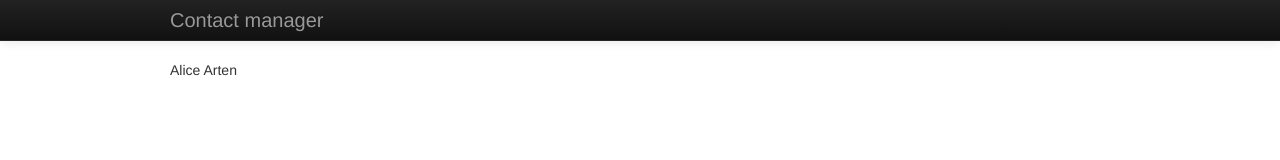
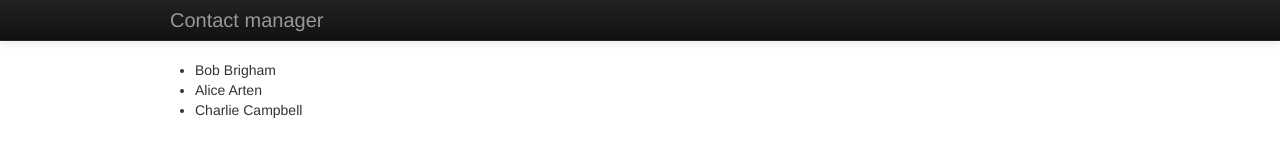
Before and after one commit to tbarmann/marionette-tutorial, a plain HTML site: page app/index.html in a window 1280 px wide. Drawn offline with Linux system fonts and the light colour scheme.

Commit message:
thru page 30: display contacts within an unordered list

```diff
--- a/app/index.html
+++ b/app/index.html
@@ -28,8 +28,8 @@
 	<p>This is text that was rendered by our Marionette app.</p>
 </script>
 
-<script type="text/template" id="contact-template">
-	<p><%- firstName %> <%- lastName %></p>
+<script type="text/template" id="contact-list-item">
+	<%- firstName %> <%- lastName %>
 </script>
 
  <script src="./assets/js/vendor/jquery.js"></script>
@@ -48,16 +48,21 @@
 			phoneNumber: "No phone number"
 		}
 	});
-	ContactManager.ContactView = Marionette.ItemView.extend({
-		template: "#contact-template",
-		events: {
-			"click p" : "alertPhoneNumber"
-		},
-		alertPhoneNumber: function(){
-			alert(this.model.escape("phoneNumber"));
-		}
+	ContactManager.ContactItemView = Marionette.ItemView.extend({
+		tagName: "li",
+		template: "#contact-list-item"
+
 	});
 
+	ContactManager.ContactsView = Marionette.CollectionView.extend({
+		tagName: "ul",
+		childView: ContactManager.ContactItemView
+
+	});
+	ContactManager.ContactCollection = Backbone.Collection.extend({
+		model: ContactManager.Contact
+
+	});
 
 	ContactManager.on('before:start',function() {
 		var RegionContainer = Marionette.LayoutView.extend({
@@ -71,20 +76,36 @@
 
 
 	ContactManager.on("start",function(){
-		var alice = new ContactManager.Contact({
-			//phoneNumber: "555-0184",
-			firstName: "Alice",
-			lastName: "Arten",
+		var contacts = new ContactManager.ContactCollection([
+			{
+				firstName: "Bob",
+				lastName: "Brigham",
+				phoneNumber: "555-0163"
+
+			},
+			{
+				firstName: "Alice",
+				lastName: "Arten",
+				phoneNumber: "555-0184"
+
+			},
+
+			{
+				firstName: "Charlie",
+				lastName: "Campbell",
+				phoneNumber: "555-0129"
+
+			}
+		]);
+		var contactsListView = new ContactManager.ContactsView({
+			collection: contacts
 
 		});
 
-		var aliceView =  new ContactManager.ContactView({
-			model: alice
-		})
-
-		ContactManager.regions.main.show(aliceView);
+		ContactManager.regions.main.show(contactsListView);
 
 	});
+
 
 
 	ContactManager.start();
```
